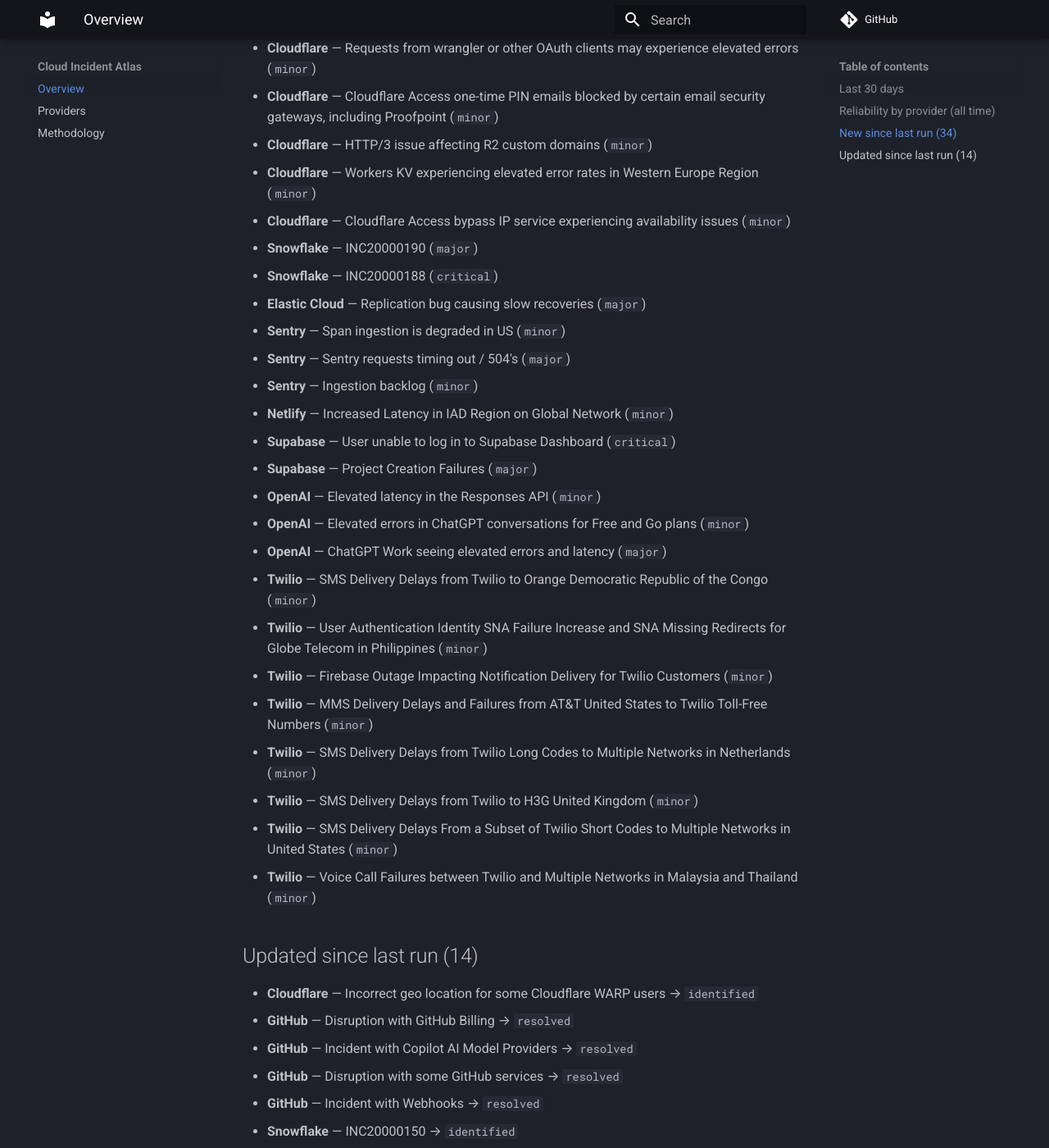
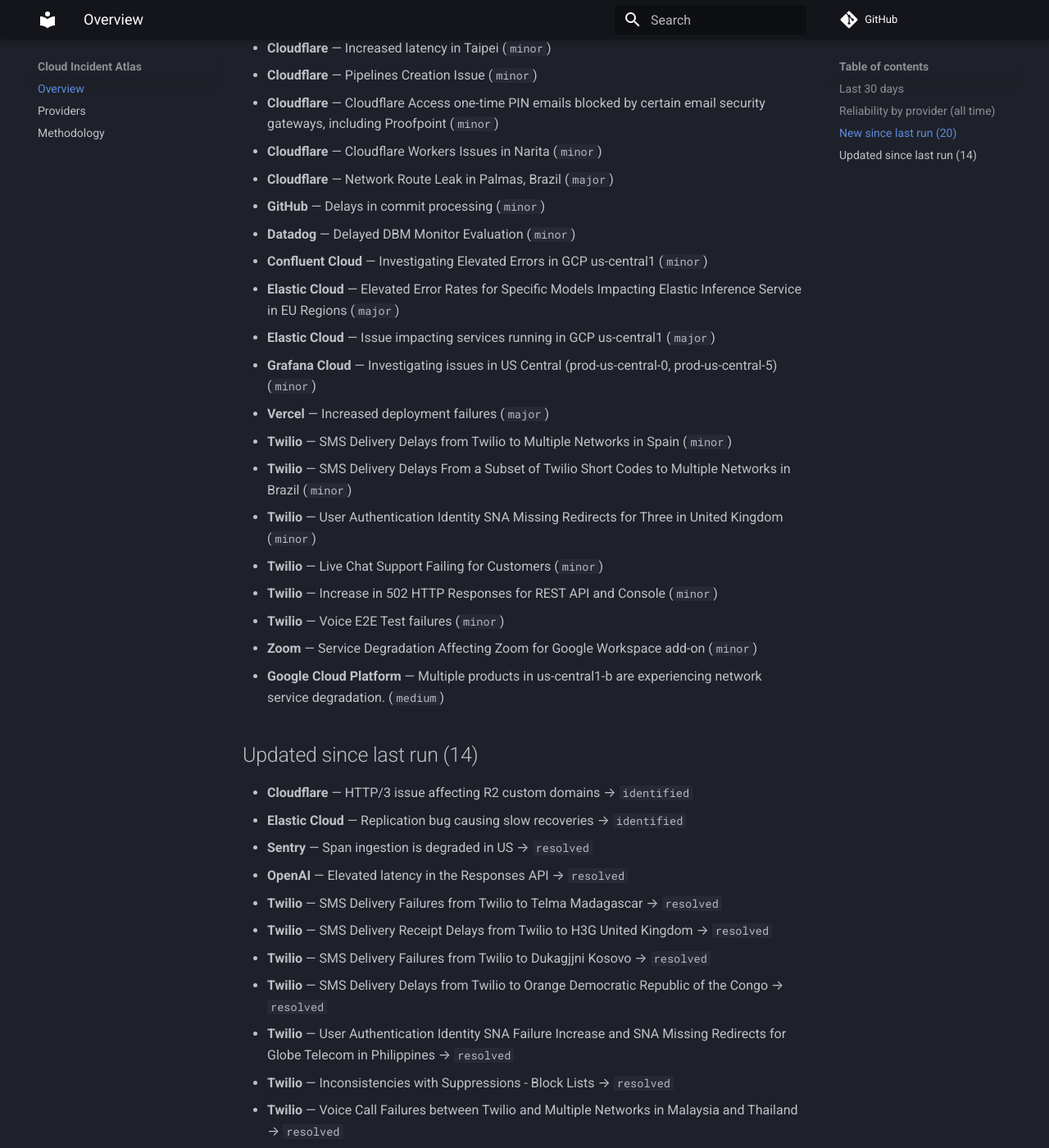
Before and after one commit to ayushgupta07xx/cloud-incident-atlas, an MkDocs documentation site: the page built from docs/index.md, in a window 1280 px wide and 1400 px high, scrolled down 1645 px. Shown: the whole window at 82% size. Built offline with MkDocs 1.6.1 and Material for MkDocs 9.7.7, drawn with Linux system fonts in a browser that asks for light colours; comment, search, counter and statistics services are not loaded; some of the changed text lies outside the part shown.

Commit message:
docs: refresh digest and charts
Regenerated from the corpus by the ingest pipeline.

Run: https://github.com/ayushgupta07xx/cloud-incident-atlas/actions/runs/33623290328

Co-authored-by: github-actions[bot] <41898282+github-actions[bot]@users.noreply.github.com>

```diff
--- a/docs/index.md
+++ b/docs/index.md
@@ -14,71 +14,66 @@
 | Atlassian | devtools | 39 | 120m | 2244m |
 | Amazon Web Services | cloud | 64 | — | — |
 | CircleCI | devtools | 305 | 66m | 482m |
-| Cloudflare | cdn | 6639 | 239m | 495m |
-| Confluent Cloud | data | 251 | 193m | 1640m |
-| Datadog | observability | 120 | 74m | 221m |
+| Cloudflare | cdn | 6644 | 239m | 495m |
+| Confluent Cloud | data | 252 | 193m | 1633m |
+| Datadog | observability | 121 | 73m | 219m |
 | DigitalOcean | cloud | 504 | 145m | 571m |
 | Discord | comms | 211 | 54m | 296m |
-| Elastic Cloud | observability | 250 | 191m | 1429m |
-| Google Cloud Platform | cloud | 5 | 640m | — |
-| GitHub | devtools | 613 | 67m | 287m |
-| Grafana Cloud | observability | 742 | 90m | 1152m |
+| Elastic Cloud | observability | 252 | 191m | 1412m |
+| Google Cloud Platform | cloud | 6 | 444m | — |
+| GitHub | devtools | 614 | 66m | 287m |
+| Grafana Cloud | observability | 743 | 90m | 1150m |
 | HashiCorp Cloud | devtools | 33 | 160m | 1515m |
 | MongoDB Atlas | data | 270 | 120m | 1400m |
 | Netlify | paas | 215 | 41m | 213m |
 | New Relic | observability | 103 | 63m | 303m |
 | npm | devtools | 59 | 107m | 340m |
-| OpenAI | ai | 47 | 135m | 666m |
-| Sentry | observability | 337 | 86m | 360m |
+| OpenAI | ai | 47 | 149m | 808m |
+| Sentry | observability | 337 | 89m | 365m |
 | Snowflake | data | 196 | 120m | 596m |
 | Supabase | paas | 394 | 156m | 926m |
-| Twilio | comms | 10863 | 270m | 1080m |
-| Vercel | paas | 380 | 74m | 368m |
-| Zoom | comms | 146 | 178m | 2520m |
+| Twilio | comms | 10869 | 270m | 1080m |
+| Vercel | paas | 381 | 73m | 367m |
+| Zoom | comms | 147 | 167m | 2430m |
 
-## New since last run (34)
+## New since last run (20)
 
-- **Cloudflare** — Requests from wrangler or other OAuth clients may experience elevated errors (`minor`)
+- **Cloudflare** — Increased latency in Taipei (`minor`)
+- **Cloudflare** — Pipelines Creation Issue (`minor`)
 - **Cloudflare** — Cloudflare Access one-time PIN emails blocked by certain email security gateways, including Proofpoint (`minor`)
-- **Cloudflare** — HTTP/3 issue affecting R2 custom domains (`minor`)
-- **Cloudflare** — Workers KV experiencing elevated error rates in Western Europe Region (`minor`)
-- **Cloudflare** — Cloudflare Access bypass IP service experiencing availability issues (`minor`)
-- **Snowflake** — INC20000190 (`major`)
-- **Snowflake** — INC20000188 (`critical`)
-- **Elastic Cloud** — Replication bug causing slow recoveries (`major`)
-- **Sentry** — Span ingestion is degraded in US (`minor`)
-- **Sentry** — Sentry requests timing out / 504's (`major`)
-- **Sentry** — Ingestion backlog (`minor`)
-- **Netlify** — Increased Latency in IAD Region on Global Network (`minor`)
-- **Supabase** — User unable to log in to Supabase Dashboard (`critical`)
-- **Supabase** — Project Creation Failures (`major`)
-- **OpenAI** — Elevated latency in the Responses API (`minor`)
-- **OpenAI** — Elevated errors in ChatGPT conversations for Free and Go plans (`minor`)
-- **OpenAI** — ChatGPT Work seeing elevated errors and latency (`major`)
-- **Twilio** — SMS Delivery Delays from Twilio to Orange Democratic Republic of the Congo (`minor`)
-- **Twilio** — User Authentication Identity SNA Failure Increase and SNA Missing Redirects for Globe Telecom in Philippines (`minor`)
-- **Twilio** — Firebase Outage Impacting Notification Delivery for Twilio Customers (`minor`)
-- **Twilio** — MMS Delivery Delays and Failures from AT&T United States to Twilio Toll-Free Numbers (`minor`)
-- **Twilio** — SMS Delivery Delays from Twilio Long Codes to Multiple Networks in Netherlands (`minor`)
-- **Twilio** — SMS Delivery Delays from Twilio to H3G United Kingdom (`minor`)
-- **Twilio** — SMS Delivery Delays From a Subset of Twilio Short Codes to Multiple Networks in United States (`minor`)
-- **Twilio** — Voice Call Failures between Twilio and Multiple Networks in Malaysia and Thailand (`minor`)
+- **Cloudflare** — Cloudflare Workers Issues in Narita (`minor`)
+- **Cloudflare** — Network Route Leak in Palmas, Brazil (`major`)
+- **GitHub** — Delays in commit processing (`minor`)
+- **Datadog** — Delayed DBM Monitor Evaluation (`minor`)
+- **Confluent Cloud** — Investigating Elevated Errors in GCP us-central1 (`minor`)
+- **Elastic Cloud** — Elevated Error Rates for Specific Models Impacting Elastic Inference Service in EU Regions (`major`)
+- **Elastic Cloud** — Issue impacting services running in GCP us-central1 (`major`)
+- **Grafana Cloud** — Investigating issues in US Central (prod-us-central-0, prod-us-central-5) (`minor`)
+- **Vercel** — Increased deployment failures (`major`)
+- **Twilio** — SMS Delivery Delays from Twilio to Multiple Networks in Spain (`minor`)
+- **Twilio** — SMS Delivery Delays From a Subset of Twilio Short Codes to Multiple Networks in Brazil (`minor`)
+- **Twilio** — User Authentication Identity SNA Missing Redirects for Three in United Kingdom (`minor`)
+- **Twilio** — Live Chat Support Failing for Customers (`minor`)
+- **Twilio** — Increase in 502 HTTP Responses for REST API and Console (`minor`)
+- **Twilio** — Voice E2E Test failures (`minor`)
+- **Zoom** — Service Degradation Affecting Zoom for Google Workspace add-on (`minor`)
+- **Google Cloud Platform** — Multiple products in us-central1-b are experiencing network service degradation. (`medium`)
 
 ## Updated since last run (14)
 
-- **Cloudflare** — Incorrect geo location for some Cloudflare WARP users → `identified`
-- **GitHub** — Disruption with GitHub Billing → `resolved`
-- **GitHub** — Incident with Copilot AI Model Providers → `resolved`
-- **GitHub** — Disruption with some GitHub services → `resolved`
-- **GitHub** — Incident with Webhooks → `resolved`
-- **Snowflake** — INC20000150 → `identified`
-- **Snowflake** — INC20000173 → `postmortem`
-- **Supabase** — Increased response times for requests → `resolved`
-- **Supabase** — 401 errors due to JWT rejections → `identified`
-- **Twilio** — SMS Delivery Delays from Twilio to I.C.E Costa Rica → `resolved`
-- **Twilio** — Voice Call Failures and Audio Quality Degradation Between a Subset of Twilio Hong Kong Phone Numbers and Multiple Networks in Hong Kong → `resolved`
-- **Twilio** — Voice Call Failures and Post Dial Delay from a Subset of Twilio Phone Numbers to United Kingdom → `resolved`
-- **Twilio** — SMS Delivery Failures from Twilio to Telma Madagascar → `identified`
+- **Cloudflare** — HTTP/3 issue affecting R2 custom domains → `identified`
+- **Elastic Cloud** — Replication bug causing slow recoveries → `identified`
+- **Sentry** — Span ingestion is degraded in US → `resolved`
+- **OpenAI** — Elevated latency in the Responses API → `resolved`
+- **Twilio** — SMS Delivery Failures from Twilio to Telma Madagascar → `resolved`
+- **Twilio** — SMS Delivery Receipt Delays from Twilio to H3G United Kingdom → `resolved`
+- **Twilio** — SMS Delivery Failures from Twilio to Dukagjjni Kosovo → `resolved`
+- **Twilio** — SMS Delivery Delays from Twilio to Orange Democratic Republic of the Congo → `resolved`
+- **Twilio** — User Authentication Identity SNA Failure Increase and SNA Missing Redirects for Globe Telecom in Philippines → `resolved`
+- **Twilio** — Inconsistencies with Suppressions - Block Lists → `resolved`
+- **Twilio** — Voice Call Failures between Twilio and Multiple Networks in Malaysia and Thailand → `resolved`
+- **Twilio** — SMS Delivery Delays from Twilio Long Codes to Multiple Networks in Netherlands → `identified`
+- **Twilio** — SMS Delivery Delays from a Subset of Twilio Short Codes to C-Spire and Dish United States → `monitoring`
 - **Twilio** — Message Logs Performance Issues → `monitoring`
 
 ---
```
Also changed, not shown: other parts of docs/index.md (+3 -3 lines), README.md (+9 -9 lines), docs/providers.md (+19 -19 lines), docs/img/mttr.svg, docs/img/timeline.svg.
